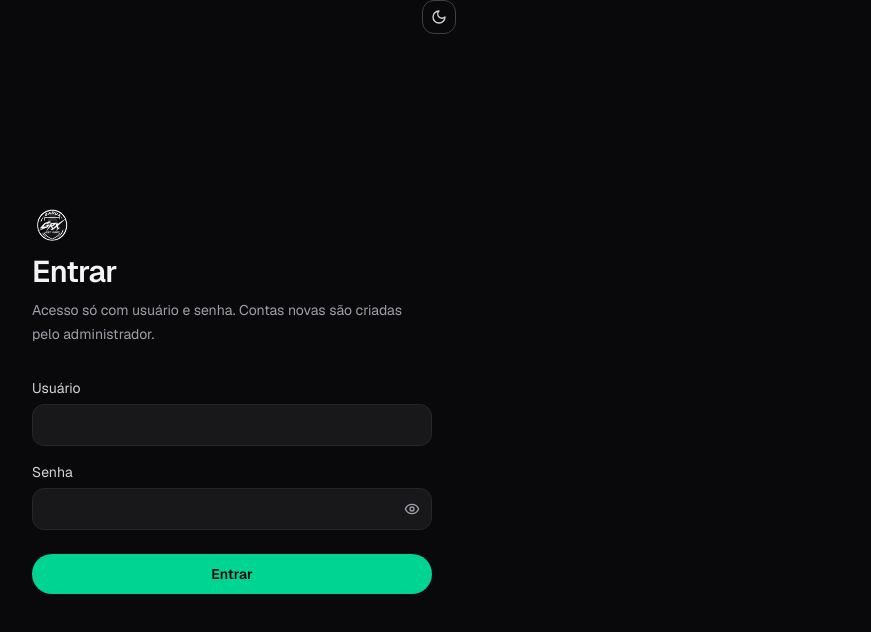
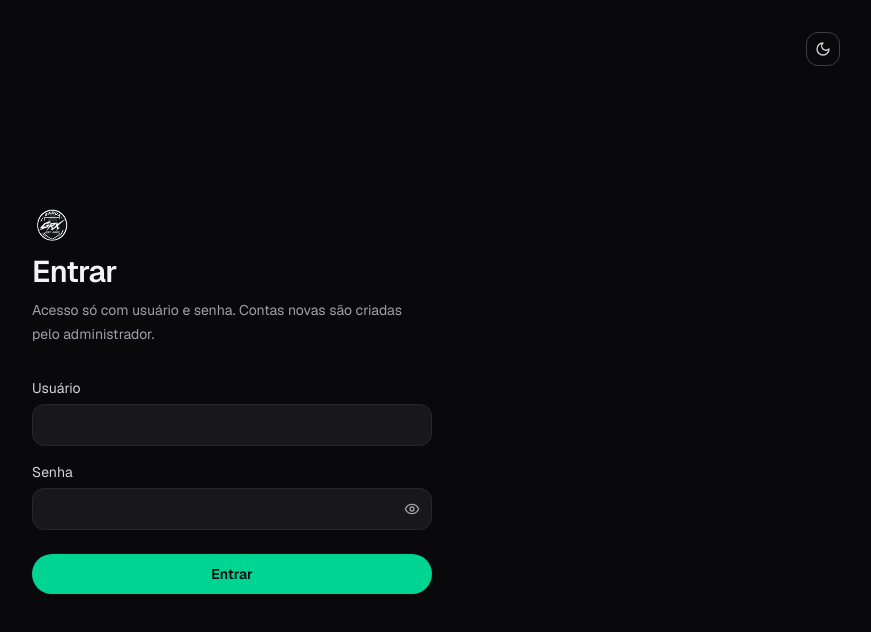
Before and after one commit to jvs4nt/grxfut, a Next.js app: page /login in a window 1280 px wide. Shown: the top 632 px of the page, without its empty margins (408-1279 px from the left). Built offline with nearby package versions, Linux system fonts and the light colour scheme; no server answers.

Commit message:
mudança de botão black/light mode

```diff
--- a/src/app/login/page.tsx
+++ b/src/app/login/page.tsx
@@ -12,7 +12,7 @@ export default async function LoginPage() {
 
   return (
     <main className="relative mx-auto flex w-full max-w-md flex-1 flex-col justify-center gap-8 px-6 py-16">
-      <div className="absolute right-0 top-0">
+      <div className="fixed right-6 top-6 sm:right-8 sm:top-8">
         <ThemeToggle />
       </div>
       <div className="flex flex-col gap-2">
```
